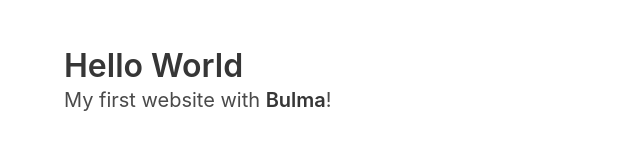
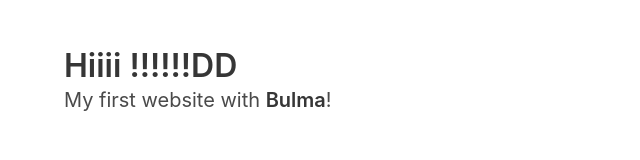
Before and after one commit to Diachuk-P/My_site, a plain HTML site: page index.html in a window 1280 px wide. Shown: the whole page, without its empty margins (0-640 px from the left). Drawn offline with nearby package versions, Linux system fonts and the light colour scheme.

Commit message:
my Bulma page

```diff
--- a/index.html
+++ b/index.html
@@ -10,7 +10,7 @@
   <section class="section">
     <div class="container">
       <h1 class="title">
-        Hello World
+        Hiiii !!!!!!DD
       </h1>
       <p class="subtitle">
         My first website with <strong>Bulma</strong>!
```
